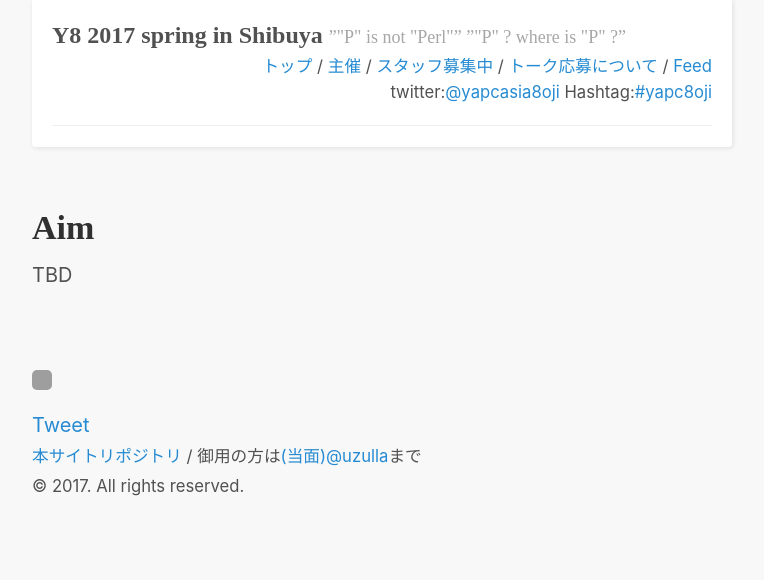
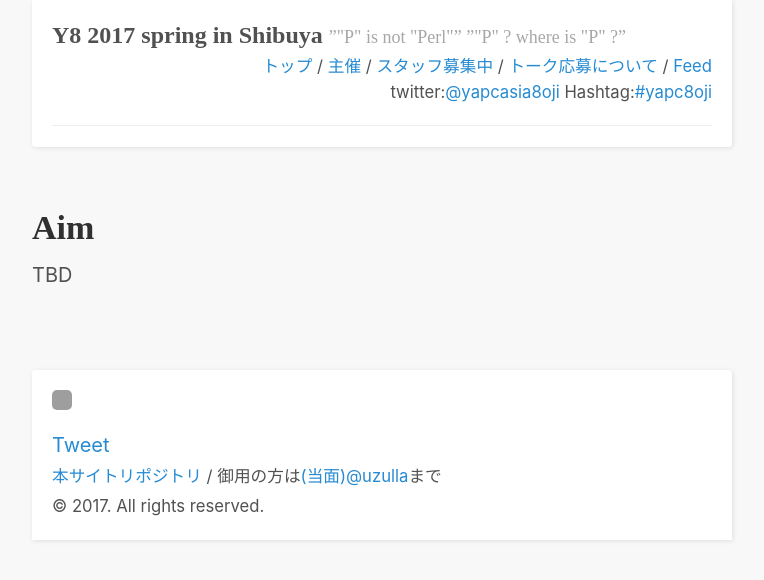
Before and after one commit to uzulla/y8-2017-spring, a Jekyll site: the page built from aim.md, in a window 1280 px wide. Shown: the top 580 px of the page, without its empty margins (258-1022 px from the left). Built offline with Jekyll 4.4.1, drawn with Linux system fonts in a browser that asks for light colours; comment, search, counter and statistics services are not loaded; grey boxes are pictures that could not be loaded.

Commit message:
Modify: footer design.

```diff
--- a/_sass/_layout.scss
+++ b/_sass/_layout.scss
@@ -12,6 +12,11 @@
 
 footer {
   margin-bottom: 2rem;
+
+  background-color: #FFF;
+  padding: 1rem;
+  box-shadow: 1px 1px 5px rgba(0, 0, 0, .1);
+  border-radius: 4px 4px 0 0;
 }
 
 #social-buttons > * {
```
